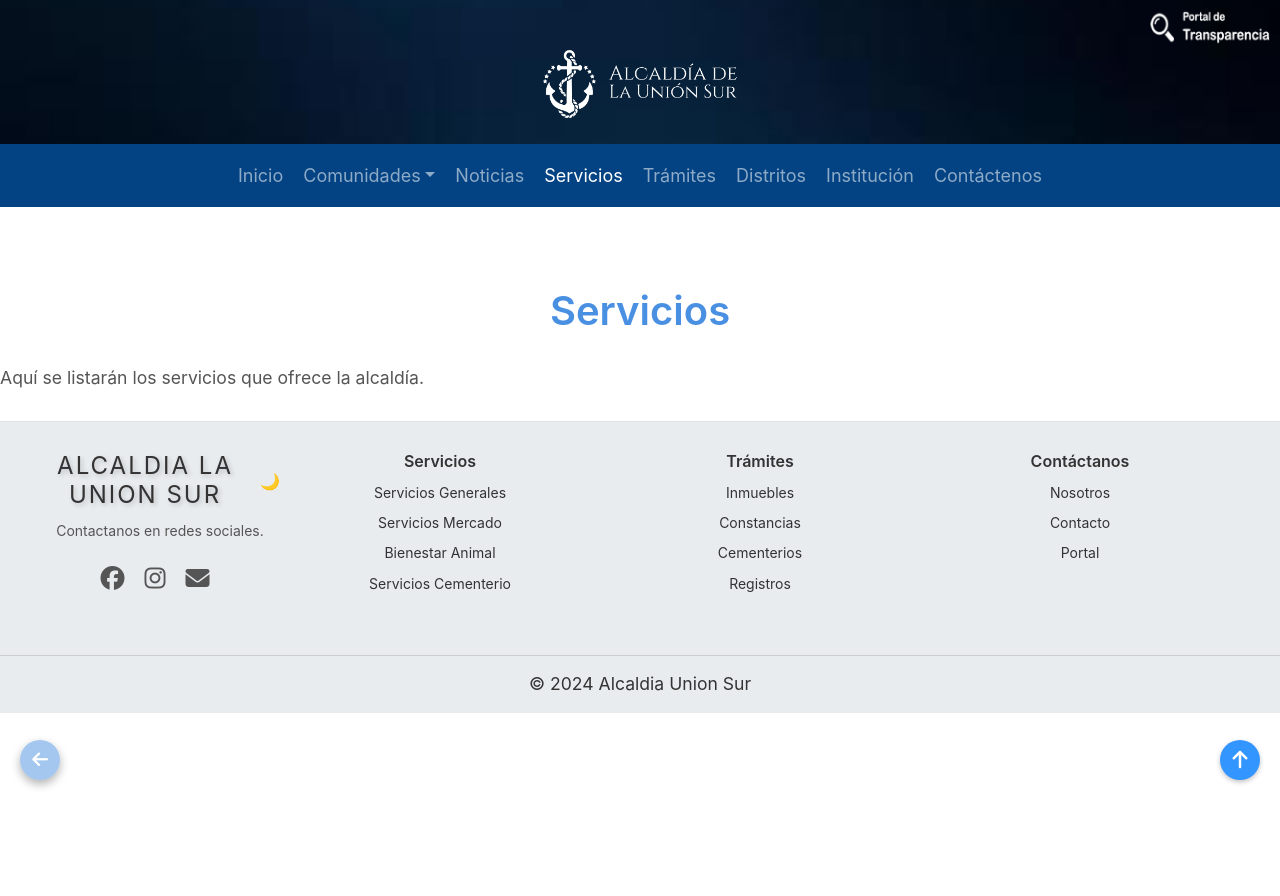
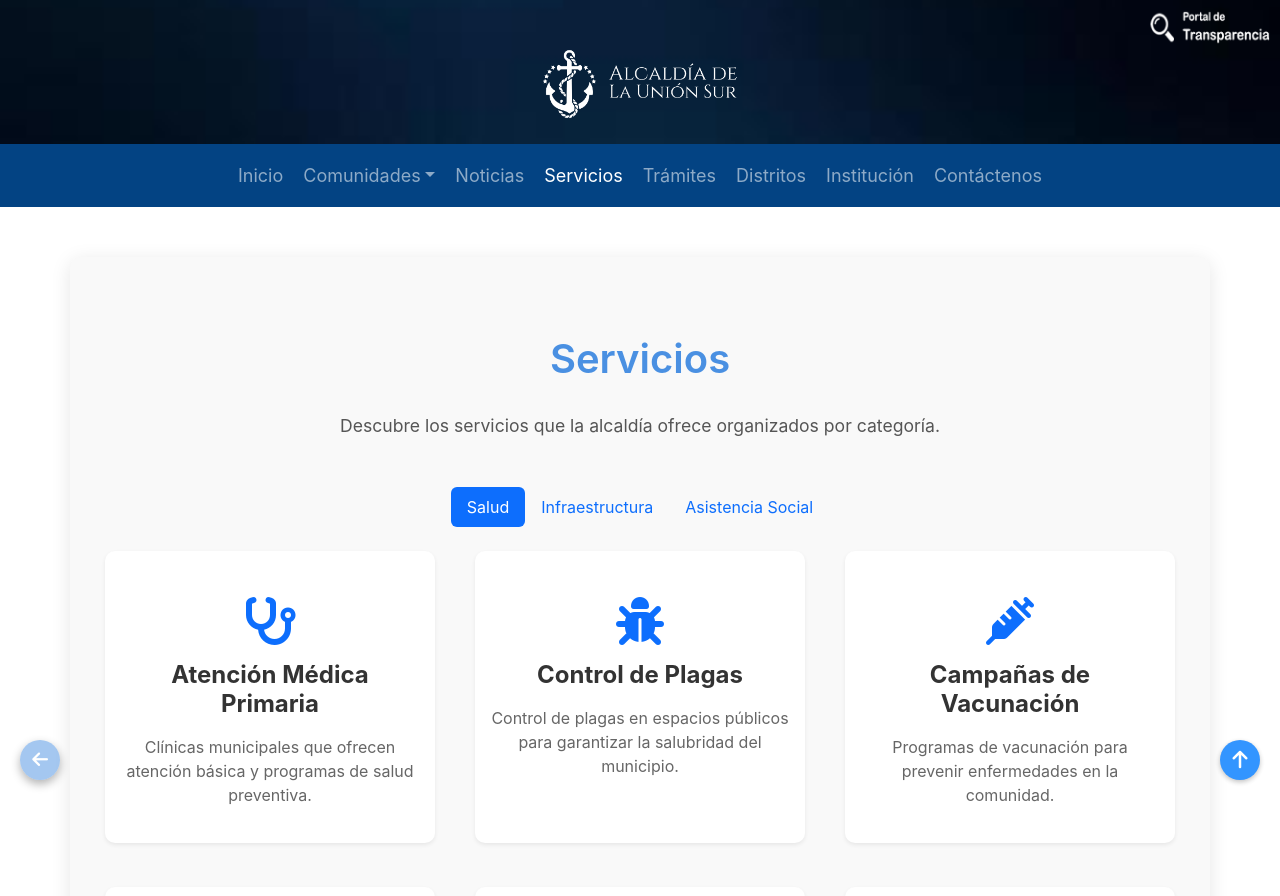
Before and after one commit to Oscar1499/PaginaAlcaldia, a React (Create React App) app in the folder FrontEnd/: page /servicios in a window 1280 px wide. Shown: the top 896 px of the page. Before the commit the page ends 800 px from the top, so only its background shows below. Built offline with nearby package versions, Linux system fonts and the light colour scheme.

Commit message:
modulo servicios

```diff
--- a/FrontEnd/src/pages/Servicios.js
+++ b/FrontEnd/src/pages/Servicios.js
@@ -1,10 +1,227 @@
-import React from 'react';
+import React, { useState } from 'react';
+import 'bootstrap/dist/css/bootstrap.min.css';
+import { Modal, Button, Nav, Tab } from 'react-bootstrap';
 
 const Servicios = () => {
+  const [showModal, setShowModal] = useState(false);
+  const [selectedServicio, setSelectedServicio] = useState(null);
+
+  const servicios = {
+    Salud: [
+      {
+        nombre: 'Atención Médica Primaria',
+        descripcion: 'Clínicas municipales que ofrecen atención básica y programas de salud preventiva.',
+        icono: 'fa-solid fa-stethoscope',
+        unidad: 'Unidad de Salud Comunitaria',
+        detalles: 'Ofrecemos atención primaria y servicios preventivos para la comunidad.',
+        documentacion: 'Documento de identidad y registro en el sistema de salud municipal.'
+      },
+      {
+        nombre: 'Control de Plagas',
+        descripcion: 'Control de plagas en espacios públicos para garantizar la salubridad del municipio.',
+        icono: 'fa-solid fa-bug',
+        unidad: 'Unidad de Salud Ambiental',
+        detalles: 'Jornadas de fumigación en zonas de riesgo para prevenir enfermedades.',
+        documentacion: 'Solicitud de fumigación y registro de la zona a ser intervenida.'
+      },
+      {
+        nombre: 'Campañas de Vacunación',
+        descripcion: 'Programas de vacunación para prevenir enfermedades en la comunidad.',
+        icono: 'fa-solid fa-syringe',
+        unidad: 'Unidad de Salud Comunitaria',
+        detalles: 'Campañas de vacunación gratuitas en puntos designados del municipio.',
+        documentacion: 'Documento de identidad y formulario de consentimiento.'
+      },
+      {
+        nombre: 'Asistencia Veterinaria',
+        descripcion: 'Servicio de atención y rescate de animales en situación de emergencia.',
+        icono: 'fa-solid fa-paw',
+        unidad: 'Unidad de Bienestar Animal',
+        detalles: 'Asistencia en rescate y atención veterinaria de emergencia para animales en riesgo.',
+        documentacion: 'Reporte del lugar de la emergencia y contacto del reportante.'
+      },
+      {
+        nombre: 'Servicios de Psicología',
+        descripcion: 'Atención psicológica gratuita para la comunidad.',
+        icono: 'fa-solid fa-brain',
+        unidad: 'Unidad de Bienestar Social',
+        detalles: 'Apoyo psicológico y terapias para ciudadanos en situación de vulnerabilidad.',
+        documentacion: 'Documento de identidad y cita previa registrada.'
+      },
+      {
+        nombre: 'Clínicas de Salud Preventiva',
+        descripcion: 'Servicios de chequeo preventivo en salud.',
+        icono: 'fa-solid fa-heartbeat',
+        unidad: 'Unidad de Salud Comunitaria',
+        detalles: 'Chequeos regulares para la prevención de enfermedades crónicas.',
+        documentacion: 'Documento de identidad y ficha médica actualizada.'
+      }
+    ],
+    Infraestructura: [
+      {
+        nombre: 'Alumbrado Público',
+        descripcion: 'Instalación y mantenimiento de alumbrado en calles del municipio.',
+        icono: 'fa-solid fa-lightbulb',
+        unidad: 'Unidad de Obras Públicas',
+        detalles: 'Iluminación de espacios públicos para mejorar la seguridad.',
+        documentacion: 'Solicitud de alumbrado y ubicación de la zona a intervenir.'
+      },
+      {
+        nombre: 'Mantenimiento de Parques y Jardines',
+        descripcion: 'Cuidado de parques y áreas verdes municipales.',
+        icono: 'fa-solid fa-tree',
+        unidad: 'Unidad de Medio Ambiente',
+        detalles: 'Mantenimiento de infraestructura recreativa y limpieza.',
+        documentacion: 'Solicitud de mantenimiento y ubicación del parque.'
+      },
+      {
+        nombre: 'Reparación de Calles',
+        descripcion: 'Mantenimiento y reparación de calles municipales.',
+        icono: 'fa-solid fa-road',
+        unidad: 'Unidad de Infraestructura Vial',
+        detalles: 'Reparación de vías públicas para mejorar el tránsito.',
+        documentacion: 'Reporte de daños en la vía y autorización de la unidad responsable.'
+      },
+      {
+        nombre: 'Recolección de Basura',
+        descripcion: 'Servicio de recolección de residuos en zonas urbanas.',
+        icono: 'fa-solid fa-trash-alt',
+        unidad: 'Unidad de Servicios Municipales',
+        detalles: 'Recogida semanal de residuos sólidos.',
+        documentacion: 'Registro de ubicación y horario de recolección asignado.'
+      },
+      {
+        nombre: 'Construcción de Infraestructura Pública',
+        descripcion: 'Construcción de nuevas infraestructuras para la comunidad.',
+        icono: 'fa-solid fa-building',
+        unidad: 'Unidad de Obras Públicas',
+        detalles: 'Construcción de espacios recreativos y educativos.',
+        documentacion: 'Plan de construcción y permisos aprobados por la alcaldía.'
+      },
+      {
+        nombre: 'Limpieza de Alcantarillado',
+        descripcion: 'Limpieza de sistemas de drenaje y alcantarillado público.',
+        icono: 'fa-solid fa-water',
+        unidad: 'Unidad de Infraestructura Vial',
+        detalles: 'Mantenimiento preventivo de sistemas de alcantarillado.',
+        documentacion: 'Solicitud de limpieza y ubicación específica del drenaje.'
+      }
+    ],
+    'Asistencia Social': [
+      {
+        nombre: 'Asistencia a Familias Vulnerables',
+        descripcion: 'Apoyo a familias en condiciones de pobreza extrema.',
+        icono: 'fa-solid fa-hands-helping',
+        unidad: 'Unidad de Bienestar Social',
+        detalles: 'Entrega de alimentos y apoyo económico.',
+        documentacion: 'Estudio socioeconómico y documento de identidad de los beneficiarios.'
+      },
+      {
+        nombre: 'Ayuda para Personas con Discapacidad',
+        descripcion: 'Programa de apoyo para personas con discapacidad.',
+        icono: 'fa-solid fa-wheelchair',
+        unidad: 'Unidad de Bienestar Social',
+        detalles: 'Asistencia médica y económica para personas con discapacidades.',
+        documentacion: 'Certificado de discapacidad y documento de identidad.'
+      },
+      {
+        nombre: 'Programas de Vivienda',
+        descripcion: 'Apoyo en construcción y mejora de viviendas.',
+        icono: 'fa-solid fa-home',
+        unidad: 'Unidad de Vivienda Social',
+        detalles: 'Asesoría y financiamiento en mejoras habitacionales.',
+        documentacion: 'Documento de identidad y solicitud de ayuda habitacional.'
+      },
+      {
+        nombre: 'Distribución de Ropa y Calzado',
+        descripcion: 'Entrega de ropa y calzado a familias necesitadas.',
+        icono: 'fa-solid fa-tshirt',
+        unidad: 'Unidad de Bienestar Social',
+        detalles: 'Distribución de donaciones de ropa y calzado.',
+        documentacion: 'Registro de beneficiarios y documento de identidad.'
+      },
+      {
+        nombre: 'Atención a Adultos Mayores',
+        descripcion: 'Apoyo integral a la tercera edad.',
+        icono: 'fa-solid fa-user',
+        unidad: 'Unidad de Bienestar Social',
+        detalles: 'Programas de atención y cuidados para adultos mayores.',
+        documentacion: 'Documento de identidad y registro en programas de apoyo.'
+      },
+      {
+        nombre: 'Servicios de Comedores Comunitarios',
+        descripcion: 'Acceso a comedores comunitarios gratuitos.',
+        icono: 'fa-solid fa-utensils',
+        unidad: 'Unidad de Asistencia Social',
+        detalles: 'Comidas diarias para personas en situación de vulnerabilidad.',
+        documentacion: 'Registro en el comedor comunitario y documento de identidad.'
+      }
+    ]
+  };
+
+  const handleShowModal = (servicio) => {
+    setSelectedServicio(servicio);
+    setShowModal(true);
+  };
+
+  const handleCloseModal = () => {
+    setShowModal(false);
+    setSelectedServicio(null);
+  };
+
   return (
-    <div className="page-content" >
-      <h1>Servicios</h1>
-      <p>Aquí se listarán los servicios que ofrece la alcaldía.</p>
+    <div className="container py-5">
+      <h1 className="text-center mb-4">Servicios</h1>
+      <p className="text-center mb-5">Descubre los servicios que la alcaldía ofrece organizados por categoría.</p>
+
+      <Tab.Container defaultActiveKey="Salud">
+        <Nav variant="pills" className="justify-content-center mb-4">
+          {Object.keys(servicios).map((categoria, index) => (
+            <Nav.Item key={index}>
+              <Nav.Link eventKey={categoria}>{categoria}</Nav.Link>
+            </Nav.Item>
+          ))}
+        </Nav>
+
+        <Tab.Content>
+          {Object.entries(servicios).map(([categoria, serviciosList], index) => (
+            <Tab.Pane eventKey={categoria} key={index}>
+              <div className="row gy-4">
+                {serviciosList.map((servicio, idx) => (
+                  <div className="col-md-4 col-sm-6" key={idx}>
+                    <div className="card shadow-sm border-0 h-100" onClick={() => handleShowModal(servicio)}>
+                      <div className="card-body text-center">
+                        <i className={`${servicio.icono} fa-3x mb-3 text-primary`}></i>
+                        <h5 className="card-title mb-3">{servicio.nombre}</h5>
+                        <p className="card-text">{servicio.descripcion}</p>
+                      </div>
+                    </div>
+                  </div>
+                ))}
+              </div>
+            </Tab.Pane>
+          ))}
+        </Tab.Content>
+      </Tab.Container>
+
+      {/* Modal de Detalle */}
+      {selectedServicio && (
+        <Modal show={showModal} onHide={handleCloseModal}>
+          <Modal.Header closeButton>
+            <Modal.Title>{selectedServicio.nombre}</Modal.Title>
+          </Modal.Header>
+          <Modal.Body>
+            <p><strong>Descripción:</strong> {selectedServicio.detalles}</p>
+            <p><strong>Unidad Responsable:</strong> {selectedServicio.unidad}</p>
+            <p><strong>Documentación Necesaria:</strong> {selectedServicio.documentacion}</p>
+          </Modal.Body>
+          <Modal.Footer>
+            <Button variant="secondary" onClick={handleCloseModal}>
+              Cerrar
+            </Button>
+          </Modal.Footer>
+        </Modal>
+      )}
     </div>
   );
 };
```
